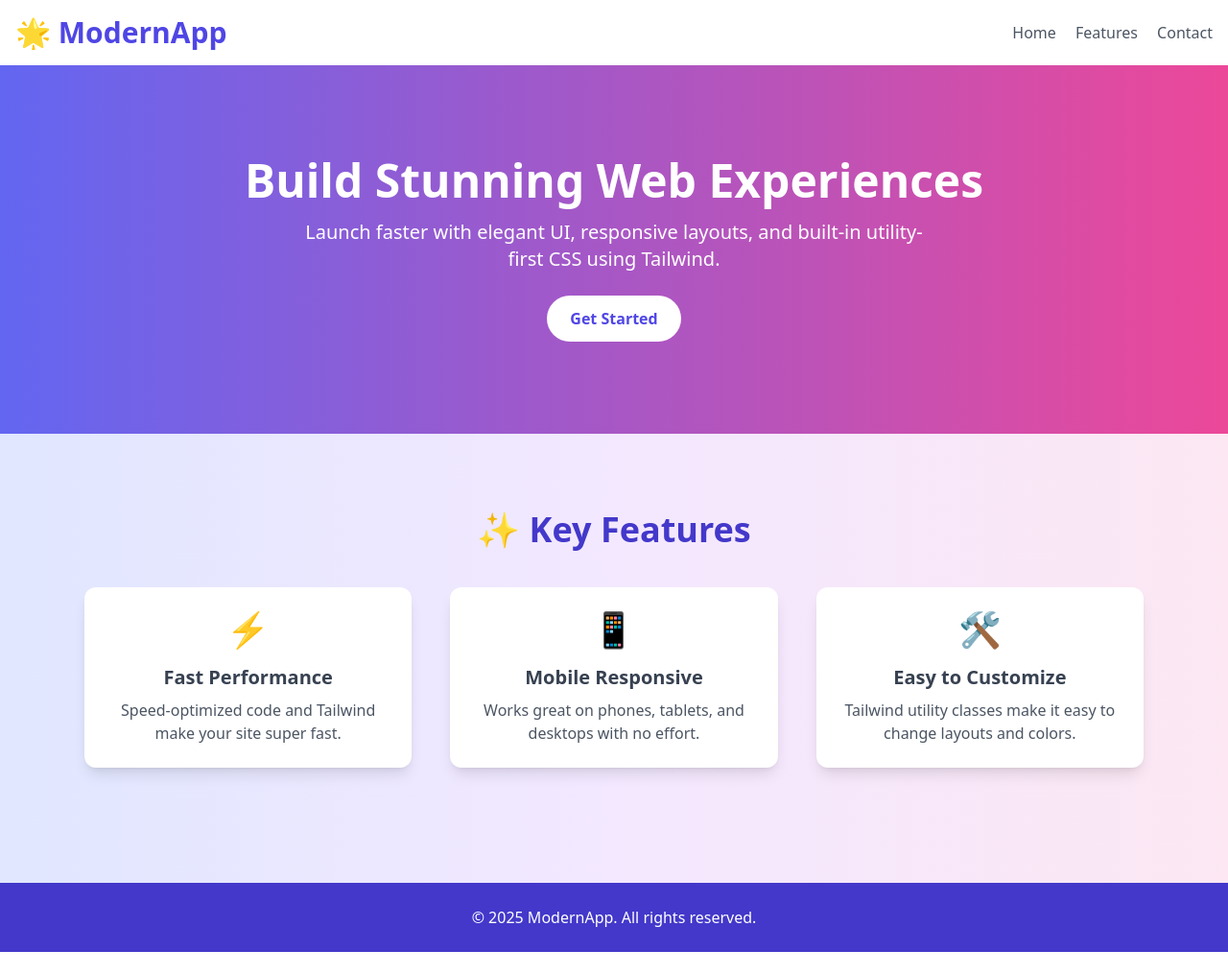
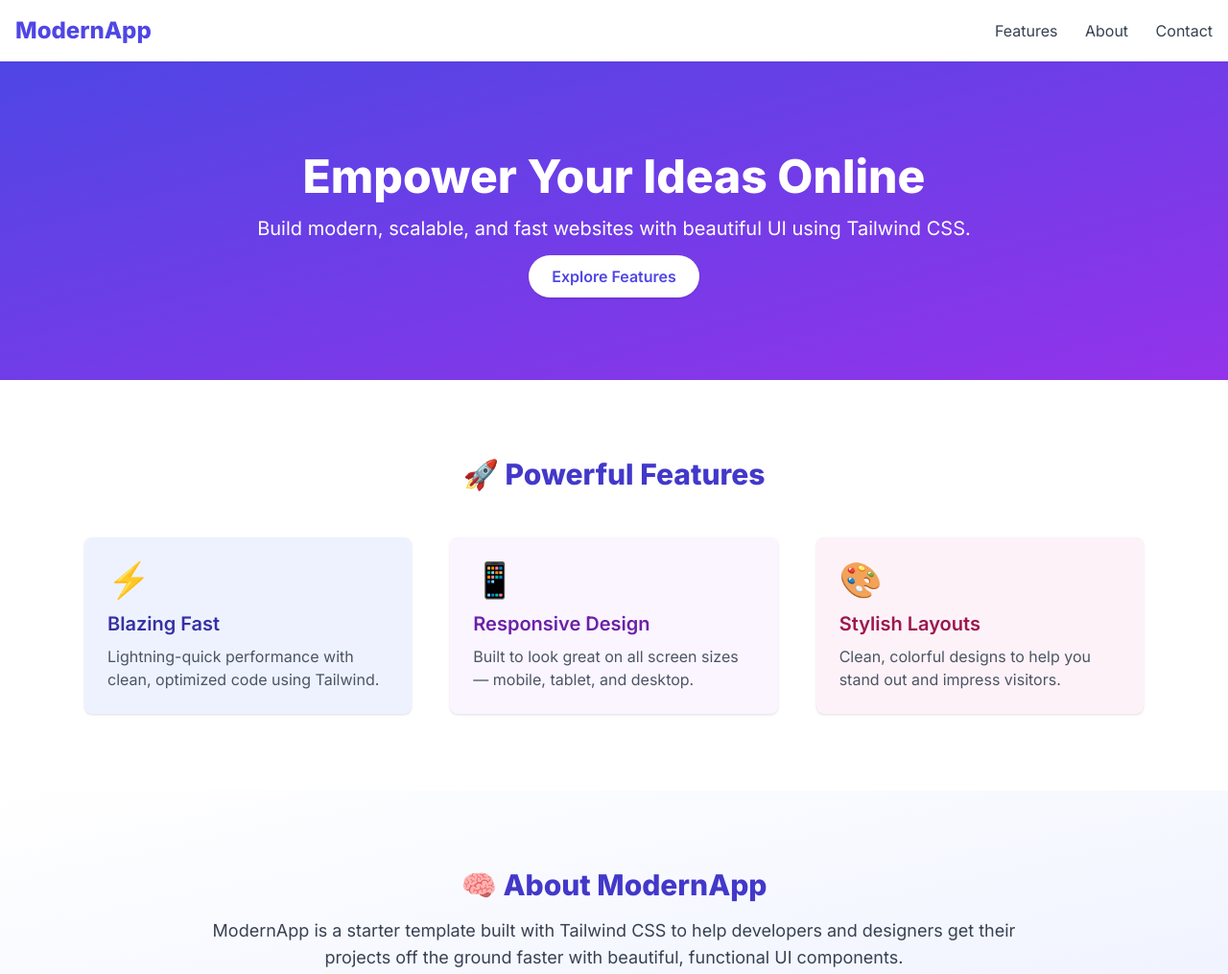
Before and after one commit to MuhammadUsama9/my_app, a plain HTML site: page index.html in a window 1280 px wide. Shown: the top 1015 px of the page at 96% size. Before the commit the page ends 992 px from the top, so only its background shows below. Drawn offline with nearby package versions, Linux system fonts and the light colour scheme.

Commit message:
Update index.html

```diff
--- a/index.html
+++ b/index.html
@@ -5,60 +5,80 @@
   <meta name="viewport" content="width=device-width, initial-scale=1.0" />
   <title>ModernApp</title>
   <script src="https://cdn.tailwindcss.com"></script>
+  <link rel="preconnect" href="https://fonts.googleapis.com" />
+  <link href="https://fonts.googleapis.com/css2?family=Inter:wght@400;600;800&display=swap" rel="stylesheet" />
   <style>
-    /* Optional: enable Tailwind dark mode toggle in the future */
-    html {
-      scroll-behavior: smooth;
+    body {
+      font-family: 'Inter', sans-serif;
     }
   </style>
 </head>
-<body class="bg-gradient-to-r from-indigo-100 via-purple-100 to-pink-100 text-gray-800 font-sans">
+<body class="bg-gray-50 text-gray-800">
 
-  <!-- Navbar -->
-  <header class="bg-white shadow-md">
+  <!-- Navigation -->
+  <header class="bg-white shadow-sm sticky top-0 z-50">
     <div class="max-w-7xl mx-auto px-4 py-4 flex justify-between items-center">
-      <h1 class="text-3xl font-bold text-indigo-600">🌟 ModernApp</h1>
-      <nav class="space-x-4">
-        <a href="#" class="text-gray-600 hover:text-indigo-600 font-medium">Home</a>
-        <a href="#features" class="text-gray-600 hover:text-indigo-600 font-medium">Features</a>
-        <a href="#footer" class="text-gray-600 hover:text-indigo-600 font-medium">Contact</a>
+      <h1 class="text-2xl font-bold text-indigo-600">ModernApp</h1>
+      <nav class="space-x-6">
+        <a href="#features" class="text-gray-700 hover:text-indigo-600">Features</a>
+        <a href="#about" class="text-gray-700 hover:text-indigo-600">About</a>
+        <a href="#contact" class="text-gray-700 hover:text-indigo-600">Contact</a>
       </nav>
     </div>
   </header>
 
-  <!-- Hero -->
-  <section class="text-center py-24 bg-gradient-to-r from-indigo-500 to-pink-500 text-white">
-    <h2 class="text-5xl font-extrabold mb-4">Build Stunning Web Experiences</h2>
-    <p class="text-xl mb-6 max-w-2xl mx-auto">Launch faster with elegant UI, responsive layouts, and built-in utility-first CSS using Tailwind.</p>
-    <a href="#features" class="inline-block bg-white text-indigo-600 font-bold px-6 py-3 rounded-full hover:bg-gray-200 transition">Get Started</a>
+  <!-- Hero Section -->
+  <section class="bg-gradient-to-br from-indigo-600 to-purple-600 text-white py-24">
+    <div class="max-w-4xl mx-auto text-center px-4">
+      <h2 class="text-5xl font-extrabold mb-4">Empower Your Ideas Online</h2>
+      <p class="text-xl mb-6">Build modern, scalable, and fast websites with beautiful UI using Tailwind CSS.</p>
+      <a href="#features" class="bg-white text-indigo-600 font-semibold py-3 px-6 rounded-full shadow hover:bg-gray-100 transition">Explore Features</a>
+    </div>
   </section>
 
   <!-- Features -->
-  <section id="features" class="py-20">
-    <div class="max-w-6xl mx-auto px-6 text-center">
-      <h3 class="text-4xl font-bold text-indigo-700 mb-10">✨ Key Features</h3>
-      <div class="grid gap-10 md:grid-cols-3">
-        <div class="bg-white rounded-xl p-6 shadow-lg hover:shadow-2xl transition transform hover:scale-105">
-          <div class="text-4xl mb-4 text-yellow-500">⚡</div>
-          <h4 class="text-xl font-bold text-gray-700 mb-2">Fast Performance</h4>
-          <p class="text-gray-600">Speed-optimized code and Tailwind make your site super fast.</p>
+  <section id="features" class="py-20 bg-white">
+    <div class="max-w-6xl mx-auto px-6">
+      <h3 class="text-3xl font-bold text-center text-indigo-700 mb-12">🚀 Powerful Features</h3>
+      <div class="grid md:grid-cols-3 gap-10">
+        <div class="bg-indigo-50 rounded-lg p-6 shadow hover:shadow-xl transition">
+          <div class="text-4xl mb-3">⚡</div>
+          <h4 class="text-xl font-semibold text-indigo-800 mb-2">Blazing Fast</h4>
+          <p class="text-gray-600">Lightning-quick performance with clean, optimized code using Tailwind.</p>
         </div>
-        <div class="bg-white rounded-xl p-6 shadow-lg hover:shadow-2xl transition transform hover:scale-105">
-          <div class="text-4xl mb-4 text-blue-500">📱</div>
-          <h4 class="text-xl font-bold text-gray-700 mb-2">Mobile Responsive</h4>
-          <p class="text-gray-600">Works great on phones, tablets, and desktops with no effort.</p>
+        <div class="bg-purple-50 rounded-lg p-6 shadow hover:shadow-xl transition">
+          <div class="text-4xl mb-3">📱</div>
+          <h4 class="text-xl font-semibold text-purple-800 mb-2">Responsive Design</h4>
+          <p class="text-gray-600">Built to look great on all screen sizes — mobile, tablet, and desktop.</p>
         </div>
-        <div class="bg-white rounded-xl p-6 shadow-lg hover:shadow-2xl transition transform hover:scale-105">
-          <div class="text-4xl mb-4 text-purple-500">🛠️</div>
-          <h4 class="text-xl font-bold text-gray-700 mb-2">Easy to Customize</h4>
-          <p class="text-gray-600">Tailwind utility classes make it easy to change layouts and colors.</p>
+        <div class="bg-pink-50 rounded-lg p-6 shadow hover:shadow-xl transition">
+          <div class="text-4xl mb-3">🎨</div>
+          <h4 class="text-xl font-semibold text-pink-800 mb-2">Stylish Layouts</h4>
+          <p class="text-gray-600">Clean, colorful designs to help you stand out and impress visitors.</p>
         </div>
       </div>
     </div>
   </section>
 
+  <!-- About Section -->
+  <section id="about" class="py-20 bg-gradient-to-br from-white to-indigo-50">
+    <div class="max-w-4xl mx-auto px-6 text-center">
+      <h3 class="text-3xl font-bold text-indigo-700 mb-4">🧠 About ModernApp</h3>
+      <p class="text-lg text-gray-700">ModernApp is a starter template built with Tailwind CSS to help developers and designers get their projects off the ground faster with beautiful, functional UI components.</p>
+    </div>
+  </section>
+
+  <!-- Contact Section -->
+  <section id="contact" class="py-16 bg-white border-t">
+    <div class="max-w-3xl mx-auto px-6 text-center">
+      <h3 class="text-2xl font-bold text-indigo-700 mb-6">📬 Get in Touch</h3>
+      <p class="text-gray-700 mb-4">Have a question or want to collaborate? Reach out to us via email.</p>
+      <a href="mailto:hello@modernapp.com" class="inline-block bg-indigo-600 text-white py-3 px-6 rounded-full hover:bg-indigo-700 transition">Contact Us</a>
+    </div>
+  </section>
+
   <!-- Footer -->
-  <footer id="footer" class="bg-indigo-700 text-white text-center py-6 mt-10">
+  <footer class="bg-indigo-700 text-white text-center py-6">
     <p>&copy; 2025 ModernApp. All rights reserved.</p>
   </footer>
 
```
